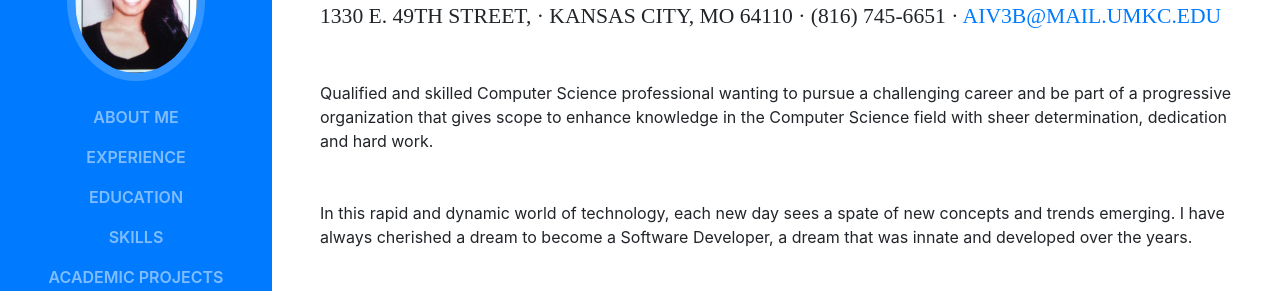
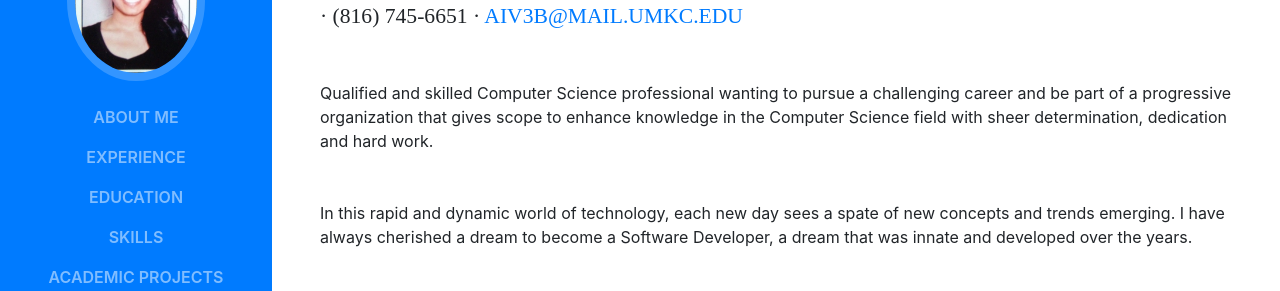
Before and after one commit to AishvwaryaIyer/AishvwaryaIyer.github.io, a website with bundled scripts: page index.html in a window 1280 px wide. Shown: the part 255-546 px from the top of the page. Built offline with nearby package versions, Linux system fonts and the light colour scheme; a web font is replaced by a local one.

Commit message:
Portfolio

```diff
--- a/index.html
+++ b/index.html
@@ -82,7 +82,7 @@
 </ul>
 
 </div>
-          <div class="subheading mb-5">1330 E. 49th Street, · Kansas City, MO 64110 · (816) 745-6651 ·
+          <div class="subheading mb-5"> · (816) 745-6651 ·
             <a href="mailto:aiv3b@mail.umkc.edu">aiv3b@mail.umkc.edu</a>
           </div>
           <p class="mb-5">Qualified and skilled Computer Science professional wanting to pursue a challenging career and be part of a progressive organization that gives scope to enhance knowledge in the Computer Science field with sheer determination, dedication and hard work.</p>
```
